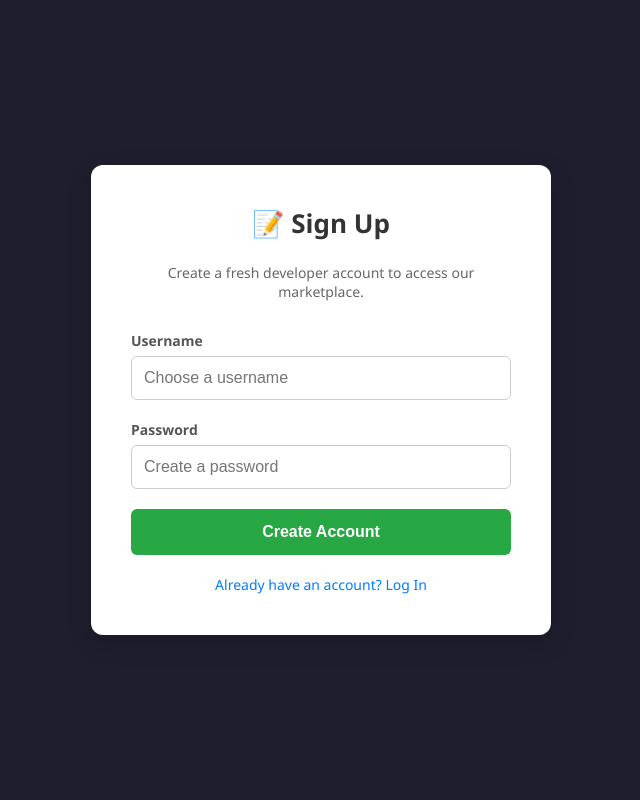
After one commit to Samsoulution55/python-shopping-website, a Flask app: page /register in a window 1280 px wide. The commit adds this page. Shown: the whole page, without its empty margins (319-959 px from the left). Run offline with Flask 3, Linux system fonts and the light colour scheme.

Commit message:
2. feat: build interactive user registration sign up card layout tracking loop

```diff
--- a/app.py
+++ b/app.py
@@ -3,14 +3,12 @@ from werkzeug.security import generate_password_hash, check_password_hash
 import sqlite3
 
 app = Flask(__name__)
-# A secret key is required by Flask to keep user sessions locked and secure
 app.secret_key = "super_secret_shopping_key_123"
 
 def init_shop_db():
     conn = sqlite3.connect("store.db")
     cursor = conn.cursor()
 
-    # 1. Create the products table structure layout
     cursor.execute("""
         CREATE TABLE IF NOT EXISTS products (
             id INTEGER PRIMARY KEY AUTOINCREMENT,
@@ -20,7 +18,6 @@ def init_shop_db():
         )
     """)
 
-    # 2. NEW: Create a users table to store logins securely
     cursor.execute("""
         CREATE TABLE IF NOT EXISTS users (
             id INTEGER PRIMARY KEY AUTOINCREMENT,
@@ -29,9 +26,8 @@ def init_shop_db():
         )
     """)
 
-    # Inject default stock items if empty
     cursor.execute("SELECT COUNT(*) FROM products")
-    if cursor.fetchone()[0] == 0:
+    if cursor.fetchone() == 0:
         sample_items = [
             ("Professional Developer Keyboard", 89.99, "Mechanical keys for fast and efficient typing."),
             ("Ergonomic Developer Mouse", 59.50, "Reduces wrist pain during long programming sessions."),
@@ -39,7 +35,6 @@ def init_shop_db():
         ]
         cursor.executemany("INSERT INTO products (name, price, description) VALUES (?, ?, ?)", sample_items)
 
-        # Inject an initial test user profile safely (Username: admin | Password: password123)
         hashed_pw = generate_password_hash("password123")
         try:
             cursor.execute("INSERT INTO users (username, password_hash) VALUES (?, ?)", ("admin", hashed_pw))
@@ -49,12 +44,10 @@ def init_shop_db():
         conn.commit()
     conn.close()
 
-# Spin up database systems immediately
 init_shop_db()
 
 @app.route("/")
 def home():
-    # Defensive Check: If user isn't logged in, redirect them straight to the login panel
     if "user" not in session:
         return redirect(url_for("login"))
 
@@ -65,6 +58,39 @@ def home():
     conn.close()
     return render_template("store.html", products=all_products, username=session["user"])
 
+# ==========================================
+# NEW FEATURE: REGISTRATION (SIGN UP) ROUTE
+# ==========================================
+@app.route("/register", methods=["GET", "POST"])
+def register():
+    error = None
+    success = None
+    if request.method == "POST":
+        username_input = request.form.get("username").strip()
+        password_input = request.form.get("password")
+
+        if not username_input or not password_input:
+            error = "Please fill out all input fields."
+        else:
+            conn = sqlite3.connect("store.db")
+            cursor = conn.cursor()
+
+            # Scramble the new user's password securely
+            hashed_pw = generate_password_hash(password_input)
+
+            try:
+                # INSERT query operation: Save the newly generated user profile row data
+                cursor.execute("INSERT INTO users (username, password_hash) VALUES (?, ?)", (username_input, hashed_pw))
+                conn.commit()
+                success = "Account created successfully! You can now log in."
+            except sqlite3.IntegrityError:
+                # Triggers automatically if the text matches an existing UNIQUE username cell
+                error = "That username is already taken. Please choose another one!"
+            finally:
+                conn.close()
+
+    return render_template("register.html", error=error, success=success)
+
 @app.route("/login", methods=["GET", "POST"])
 def login():
     error = None
@@ -74,14 +100,12 @@ def login():
 
         conn = sqlite3.connect("store.db")
         cursor = conn.cursor()
-        # Find the record row for this username string input
         cursor.execute("SELECT username, password_hash FROM users WHERE username = ?", (username_input,))
         user_record = cursor.fetchone()
         conn.close()
 
-        # Secure check matching the input password against the database scramble hash row
         if user_record and check_password_hash(user_record[1], password_input):
-            session["user"] = user_record[0] # Create an active session key
+            session["user"] = user_record[0]
             return redirect(url_for("home"))
         else:
             error = "Invalid username or password. Try again!"
@@ -90,7 +114,7 @@ def login():
 
 @app.route("/logout")
 def logout():
-    session.pop("user", None) # Destroys the login session ticket securely
+    session.pop("user", None)
     return redirect(url_for("login"))
 
 if __name__ == "__main__":
--- a/templates/login.html
+++ b/templates/login.html
@@ -84,14 +84,12 @@
         <h2>🔒 Access DevStore</h2>
         <p>Please log in to browse our premium developer hardware catalog.</p>
 
-        <!-- Condition: Displays a red warning banner if validation checks fail -->
         {% if error %}
             <div class="error-banner">
                 {{ error }}
             </div>
         {% endif %}
 
-        <!-- Secure Login Form Submitting Data Back to Python -->
         <form method="POST">
             <div class="input-group">
                 <label>Username</label>
@@ -105,6 +103,8 @@
 
             <button type="submit" class="login-btn">Log In</button>
         </form>
+
+        <a href="{{ url_for('register') }}" style="display: inline-block; margin-top: 20px; color: #007bff; text-decoration: none; font-size: 14px;">Don't have an account? Sign Up</a>
     </div>
 
 </body>
--- /dev/null
+++ b/templates/register.html
@@ -0,0 +1,131 @@
+<!DOCTYPE html>
+<html lang="en">
+<head>
+    <meta charset="UTF-8">
+    <meta name="viewport" content="width=device-width, initial-scale=1.0">
+    <title>DevStore - Create Account</title>
+    <style>
+        body {
+            font-family: 'Segoe UI', Tahoma, Geneva, Verdana, sans-serif;
+            background-color: #1e1e2e;
+            margin: 0;
+            padding: 0;
+            display: flex;
+            justify-content: center;
+            align-items: center;
+            height: 100vh;
+        }
+        .register-card {
+            background: #ffffff;
+            border-radius: 12px;
+            box-shadow: 0 8px 24px rgba(0,0,0,0.2);
+            padding: 40px;
+            width: 100%;
+            max-width: 380px;
+            text-align: center;
+        }
+        h2 {
+            margin-top: 0;
+            color: #333333;
+            font-size: 26px;
+        }
+        p {
+            color: #666666;
+            font-size: 14px;
+            margin-bottom: 30px;
+        }
+        .input-group {
+            margin-bottom: 20px;
+            text-align: left;
+        }
+        label {
+            display: block;
+            margin-bottom: 6px;
+            color: #555555;
+            font-size: 14px;
+            font-weight: bold;
+        }
+        input[type="text"], input[type="password"] {
+            width: 100%;
+            padding: 12px;
+            border: 1px solid #cccccc;
+            border-radius: 6px;
+            font-size: 16px;
+            box-sizing: border-box;
+        }
+        .error-banner {
+            background-color: #f8d7da;
+            color: #721c24;
+            padding: 12px;
+            border-radius: 6px;
+            margin-bottom: 20px;
+            font-size: 14px;
+        }
+        .success-banner {
+            background-color: #d4edda;
+            color: #155724;
+            padding: 12px;
+            border-radius: 6px;
+            margin-bottom: 20px;
+            font-size: 14px;
+        }
+        .register-btn {
+            background-color: #28a745;
+            color: white;
+            border: none;
+            width: 100%;
+            padding: 14px;
+            border-radius: 6px;
+            font-size: 16px;
+            font-weight: bold;
+            cursor: pointer;
+            transition: background-color 0.2s;
+        }
+        .register-btn:hover {
+            background-color: #218838;
+        }
+        .login-link {
+            display: inline-block;
+            margin-top: 20px;
+            color: #007bff;
+            text-decoration: none;
+            font-size: 14px;
+        }
+        .login-link:hover {
+            text-decoration: underline;
+        }
+    </style>
+</head>
+<body>
+
+    <div class="register-card">
+        <h2>📝 Sign Up</h2>
+        <p>Create a fresh developer account to access our marketplace.</p>
+
+        {% if error %}
+            <div class="error-banner">{{ error }}</div>
+        {% endif %}
+
+        {% if success %}
+            <div class="success-banner">{{ success }}</div>
+        {% endif %}
+
+        <form method="POST">
+            <div class="input-group">
+                <label>Username</label>
+                <input type="text" name="username" placeholder="Choose a username" required autocomplete="off">
+            </div>
+
+            <div class="input-group">
+                <label>Password</label>
+                <input type="password" name="password" placeholder="Create a password" required>
+            </div>
+
+            <button type="submit" class="register-btn">Create Account</button>
+        </form>
+
+        <a href="{{ url_for('login') }}" class="login-link">Already have an account? Log In</a>
+    </div>
+
+</body>
+</html>
```
Also changed, not shown: store.db.
